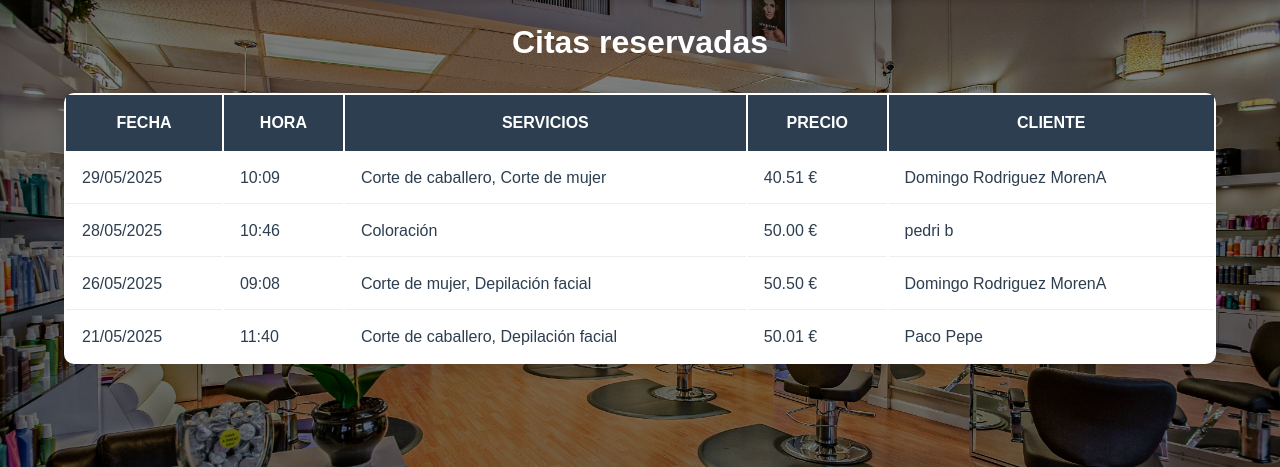
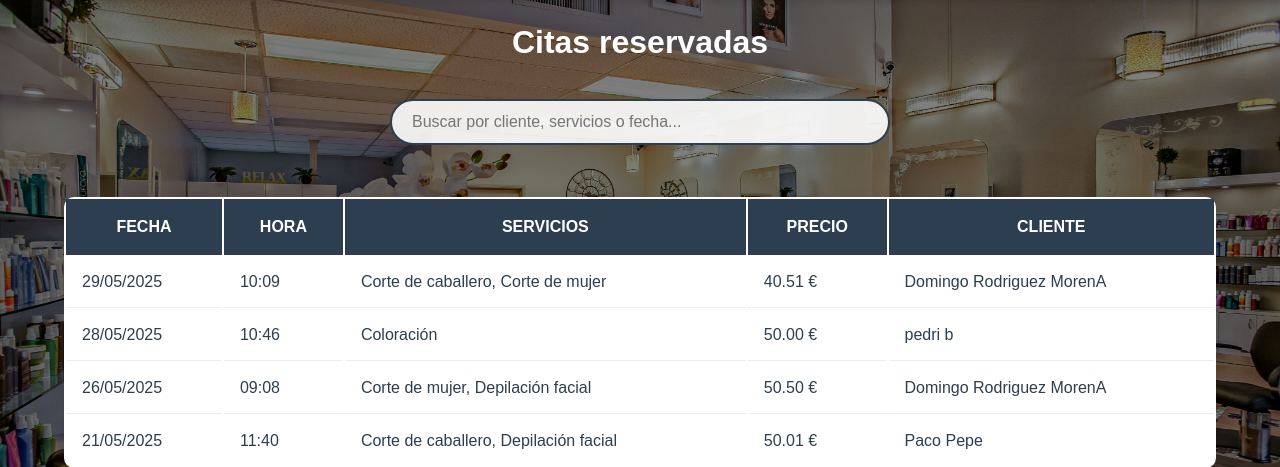
Before and after one commit to DomingoRodriguezMoreno/Peluqueria, a PHP site: page /paginas/citas.php in a window 1280 px wide. Shown: the part 66-533 px from the top of the page. Run offline with PHP 8.4, Linux system fonts and the light colour scheme; a user stored in the database is signed in; data comes from the database, SQL or seed files in the repository.

Commit message:
Añadida duncionalidad de busqueda en la tablas

```diff
--- a/css/styles.css
+++ b/css/styles.css
@@ -334,6 +334,27 @@ body::before {
     border-bottom: none;
 }
 
+.contenedor-busqueda {
+    margin: 20px 0;
+    width: 90%;
+    max-width: 500px;
+}
+
+.input-busqueda {
+    width: 100%;
+    padding: 12px 20px;
+    border: 2px solid var(--color-primario);
+    border-radius: 25px;
+    font-size: 16px;
+    background: rgba(255, 255, 255, 0.9);
+    transition: all 0.3s ease;
+}
+
+.input-busqueda:focus {
+    outline: none;
+    box-shadow: 0 0 8px rgba(44, 62, 80, 0.3);
+}
+
 /* Pagina Datos Citas */
 .detalles-cita {
    display: grid;
--- a/js/script.js
+++ b/js/script.js
@@ -32,7 +32,37 @@ document.addEventListener('DOMContentLoaded', function() {
         const hoy = new Date();
         fechaInput.min = new Date(hoy.setDate(hoy.getDate() + 1)).toISOString().split('T')[0];
     }
+
+    // Para citas.php
+    crearBuscador('buscador-citas', '.tabla-citas');
+
+    // Para empleados.php
+    crearBuscador('buscador-empleados', '.tabla-citas');
+
+    // Para clientes.php
+    crearBuscador('buscador-clientes', '.tabla-citas');
+
+    if (buscador) {
+        buscador.addEventListener('input', filtrarCitas);
+    }
+
 });
+
+// Función de búsqueda genérica
+function crearBuscador(buscadorId, tablaSelector) {
+    const buscador = document.getElementById(buscadorId);
+    if (buscador) {
+        buscador.addEventListener('input', function() {
+            const filtro = this.value.toLowerCase();
+            const filas = document.querySelectorAll(`${tablaSelector} tbody tr`);
+
+            filas.forEach(fila => {
+                const textoFila = fila.textContent.toLowerCase();
+                fila.style.display = textoFila.includes(filtro) ? '' : 'none';
+            });
+        });
+    }
+}
 
 function actualizarResumen() {
     let totalTiempo = 0;
--- a/observaciones.txt
+++ b/observaciones.txt
@@ -163,8 +163,6 @@ clientes, citas, empleados
 
 sudo chown www-data:www-data procesar_cambio_contrasena.php && sudo chmod 755 procesar_cambio_contrasena.php
 
-LLAMAR ALFONSO PROBLEMA APP
-
 Completado
 Implementar una funcionalidad que, al completarse la reserva de una cita en la peluquería,
 envíe automáticamente un correo electrónico de confirmación al cliente. Para ello, se utilizará
@@ -177,7 +175,6 @@ Flujo normal
 clientes >> pag coger_citas >> seleccionar servicios >> seleccionar dia/hora
 Flujo trabajador
 Trabajador >> pag intermedia >> Selecciona cliente >> pag coger_citas >> seleccionar servicios >> seleccionar dia/hora
-
 
 Administrador (Solucionado)
 eliminar el rol de administrador y añadir una columna a los empleados de tipo boolean llamada
@@ -217,6 +214,9 @@ $dbname = 'TFGPeluqueria'; // Nombre de la base de datos
 $user = 'domingo'; // Usuario de MySQL (por defecto en XAMPP es 'root')
 $password = 'doromo96'; // Contraseña de MySQL (por defecto en XAMPP está vacía)
 
+        <div class="contenedor-busqueda">
+                <input type="text" id="buscador-empleados" placeholder="Buscar..." class="input-busqueda">
+        </div>
 
 tree C:\xampp\htdocs\/TFGPeluqueria /F /A
 
--- a/paginas/citas.php
+++ b/paginas/citas.php
@@ -50,10 +50,14 @@ try {
 <body>
     <div class="contenedor-principal">
         <h1>Citas <?= $filtro === 'reservadas' ? 'reservadas' : 'finalizadas o canceladas' ?></h1>
-
+        <br>
         <?php if (empty($citas)): ?>
                 <p>No hay citas <?= $filtro === 'reservadas' ? 'reservadas' : 'finalizadas o canceladas' ?>.</p>
         <?php else: ?>
+	    <div class="contenedor-busqueda">
+    		<input type="text" id="buscador-citas" placeholder="Buscar por cliente, servicios o fecha..." class="input-busqueda">
+	    </div>
+
             <table class="tabla-citas">
                 <thead>
                     <tr>
--- a/paginas/clientes.php
+++ b/paginas/clientes.php
@@ -35,6 +35,11 @@ try {
 <body>
     <div class="contenedor-principal">
         <h1>Listado de Clientes</h1>
+        <br>
+
+        <div class="contenedor-busqueda">
+                <input type="text" id="buscador-empleados" placeholder="Buscar..." class="input-busqueda">
+        </div>
 
         <table class="tabla-citas">
             <thead>
--- a/paginas/empleados.php
+++ b/paginas/empleados.php
@@ -40,6 +40,11 @@ try {
 <body>
     <div class="contenedor-principal">
         <h1>Listado de Empleados <?= $mostrar === 'activos' ? 'activos' : 'inactivos' ?></h1>
+        <br>
+
+	<div class="contenedor-busqueda">
+    		<input type="text" id="buscador-empleados" placeholder="Buscar..." class="input-busqueda">
+	</div>
 
         <table class="tabla-citas">
             <thead>
```
